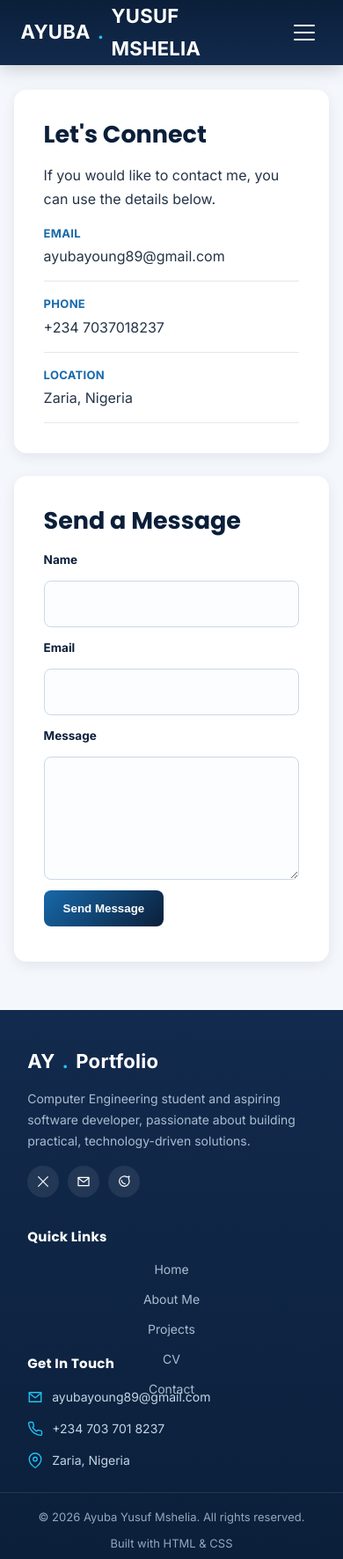
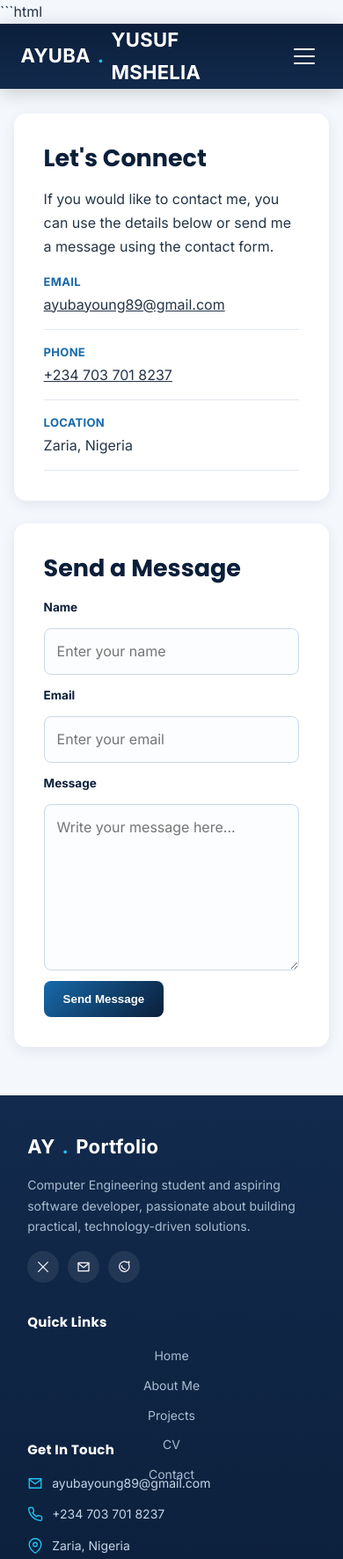
Before and after one commit to yubsonmax/ayubportforlio, a plain HTML site: page contact.html in a window 390 px wide. Shown: the top 1772 px of the page at 88% size. Drawn offline with Linux system fonts and the light colour scheme.

Commit message:
contact.html

````diff
--- a/contact.html
+++ b/contact.html
@@ -1,17 +1,26 @@
+```html
 <!DOCTYPE html>
 <html lang="en">
 <head>
     <meta charset="UTF-8">
     <meta name="viewport" content="width=device-width, initial-scale=1.0">
-    <meta name="description" content="Personal portfolio of Ayuba Yusuf Mshelia, future Computer Engineer.">
+
+    <meta name="description"
+          content="Personal portfolio of Ayuba Yusuf Mshelia, Future Computer Engineer.">
+
     <title>Contact Me | Ayuba Yusuf Mshelia</title>
 
+    <!-- Google Fonts -->
     <link rel="preconnect" href="https://fonts.googleapis.com">
     <link rel="preconnect" href="https://fonts.gstatic.com" crossorigin>
-    <link href="https://fonts.googleapis.com/css2?family=Inter:wght@400;500;600;700&family=Poppins:wght@600;700&display=swap" rel="stylesheet">
 
+    <link href="https://fonts.googleapis.com/css2?family=Inter:wght@400;500;600;700&family=Poppins:wght@600;700&display=swap"
+          rel="stylesheet">
+
+    <!-- Main CSS -->
     <link rel="stylesheet" href="assets/css/style.css">
 
+    <!-- Structured Data -->
     <script type="application/ld+json">
     {
         "@context": "https://schema.org",
@@ -21,140 +30,516 @@
     }
     </script>
 </head>
+
 <body>
 
-    <a class="skip-link" href="#main-content">Skip to content</a>
+    <!-- Skip Link -->
+    <a class="skip-link" href="#main-content">
+        Skip to content
+    </a>
 
-    <!-- Navigation Bar -->
+
+    <!-- =========================
+         NAVIGATION BAR
+    ========================== -->
+
     <header>
         <nav>
-             <div class="logo">AYUBA<span>.</span> YUSUF MSHELIA</div>
 
-            <button class="nav-toggle" aria-label="Toggle navigation menu" aria-expanded="false" aria-controls="primary-navigation">
+            <div class="logo">
+                AYUBA<span>.</span> YUSUF MSHELIA
+            </div>
+
+            <button
+                class="nav-toggle"
+                aria-label="Toggle navigation menu"
+                aria-expanded="false"
+                aria-controls="primary-navigation">
+
                 <span class="bar"></span>
                 <span class="bar"></span>
                 <span class="bar"></span>
+
             </button>
 
+
             <ul class="nav-links" id="primary-navigation">
-                    <li><a href="index.html">Home</a></li>
-                    <li><a href="about.html">About Me</a></li>
-                    <li><a href="education.html">Education</a></li>
-                    <li><a href="skills.html">Skills</a></li>
-                    <li><a href="projects.html">Projects</a></li>
-                    <li><a href="hobbies.html">Hobbies</a></li>
-                    <li><a href="cv.html">CV</a></li>
-                    <li><a href="contact.html" class="active" aria-current="page">Contact</a></li>
+
+                <li>
+                    <a href="index.html">
+                        Home
+                    </a>
+                </li>
+
+                <li>
+                    <a href="about.html">
+                        About Me
+                    </a>
+                </li>
+
+                <li>
+                    <a href="education.html">
+                        Education
+                    </a>
+                </li>
+
+                <li>
+                    <a href="skills.html">
+                        Skills
+                    </a>
+                </li>
+
+                <li>
+                    <a href="projects.html">
+                        Projects
+                    </a>
+                </li>
+
+                <li>
+                    <a href="hobbies.html">
+                        Hobbies
+                    </a>
+                </li>
+
+                <li>
+                    <a href="cv.html">
+                        CV
+                    </a>
+                </li>
+
+                <li>
+                    <a href="contact.html"
+                       class="active"
+                       aria-current="page">
+                        Contact
+                    </a>
+                </li>
+
             </ul>
+
         </nav>
     </header>
+
+
+
+    <!-- =========================
+         MAIN CONTENT
+    ========================== -->
 
     <main id="main-content">
 
         <section class="contact-grid">
 
+
+            <!-- =========================
+                 CONTACT INFORMATION
+            ========================== -->
+
             <div class="contact-info">
-                <h1>Let's Connect</h1>
-                <p>If you would like to contact me, you can use the details below.</p>
+
+                <h1>
+                    Let's Connect
+                </h1>
+
+                <p>
+                    If you would like to contact me, you can use
+                    the details below or send me a message using
+                    the contact form.
+                </p>
+
+
+                <!-- Email -->
 
                 <div class="info">
-                    <strong>Email</strong>
-                    ayubayoung89@gmail.com
+
+                    <strong>
+                        Email
+                    </strong>
+
+                    <a href="mailto:ayubayoung89@gmail.com">
+                        ayubayoung89@gmail.com
+                    </a>
+
                 </div>
 
+
+                <!-- Phone -->
+
                 <div class="info">
-                    <strong>Phone</strong>
-                    +234 7037018237
+
+                    <strong>
+                        Phone
+                    </strong>
+
+                    <a href="tel:+2347037018237">
+                        +234 703 701 8237
+                    </a>
+
                 </div>
 
+
+                <!-- Location -->
+
                 <div class="info">
-                    <strong>Location</strong>
+
+                    <strong>
+                        Location
+                    </strong>
+
                     Zaria, Nigeria
+
                 </div>
+
             </div>
 
+
+
+            <!-- =========================
+                 CONTACT FORM
+            ========================== -->
+
             <div class="contact-form">
-                <h1>Send a Message</h1>
 
-                <form action="#" method="post">
-                    <label for="name">Name</label>
-                    <input id="name" name="name" type="text" required>
+                <h1>
+                    Send a Message
+                </h1>
 
-                    <label for="email">Email</label>
-                    <input id="email" name="email" type="email" required>
 
-                    <label for="message">Message</label>
-                    <textarea id="message" name="message" required></textarea>
+                <!--
+                    FORMspree FORM
 
-                    <button type="submit">Send Message</button>
+                    Replace YOUR_FORM_ID with the ID
+                    provided by Formspree.
+
+                    Example:
+
+                    https://formspree.io/f/xabcdefg
+
+                -->
+
+                <form
+                    action="https://formspree.io/f/YOUR_FORM_ID"
+                    method="POST">
+
+
+                    <!-- Name -->
+
+                    <label for="name">
+                        Name
+                    </label>
+
+                    <input
+                        id="name"
+                        name="name"
+                        type="text"
+                        placeholder="Enter your name"
+                        required>
+
+
+
+                    <!-- Email -->
+
+                    <label for="email">
+                        Email
+                    </label>
+
+                    <input
+                        id="email"
+                        name="email"
+                        type="email"
+                        placeholder="Enter your email"
+                        required>
+
+
+
+                    <!-- Message -->
+
+                    <label for="message">
+                        Message
+                    </label>
+
+                    <textarea
+                        id="message"
+                        name="message"
+                        rows="6"
+                        placeholder="Write your message here..."
+                        required></textarea>
+
+
+
+                    <!-- Submit Button -->
+
+                    <button type="submit">
+                        Send Message
+                    </button>
+
                 </form>
 
-                <p class="small"><!-- Static exam website: the form does not send data to a server. --></p>
             </div>
 
         </section>
 
     </main>
 
-    <!-- Footer -->
+
+
+    <!-- =========================
+         FOOTER
+    ========================== -->
+
     <footer>
+
         <div class="footer-inner">
 
+
+            <!-- Footer Brand -->
+
             <div class="footer-brand">
-                <div class="logo">AY<span>.</span> Portfolio</div>
-                <p>Computer Engineering student and aspiring software developer, passionate about
-                   building practical, technology-driven solutions.</p>
+
+                <div class="logo">
+                    AY<span>.</span> Portfolio
+                </div>
+
+                <p>
+                    Computer Engineering student and aspiring
+                    software developer, passionate about building
+                    practical, technology-driven solutions.
+                </p>
+
+
+                <!-- Social Media -->
 
                 <div class="footer-social">
-                    <a href="https://twitter.com/Max__eth" target="_blank" rel="noopener" aria-label="X (Twitter)">
-                        <svg viewBox="0 0 24 24" fill="none" stroke-width="1.8" stroke-linecap="round" stroke-linejoin="round"><path d="M4 4l16 16M20 4L4 20"/></svg>
+
+
+                    <!-- X / Twitter -->
+
+                    <a
+                        href="https://twitter.com/Max__eth"
+                        target="_blank"
+                        rel="noopener"
+                        aria-label="X (Twitter)">
+
+                        <svg
+                            viewBox="0 0 24 24"
+                            fill="none"
+                            stroke-width="1.8"
+                            stroke-linecap="round"
+                            stroke-linejoin="round">
+
+                            <path d="M4 4l16 16"/>
+                            <path d="M20 4L4 20"/>
+
+                        </svg>
+
                     </a>
-                    <a href="mailto:ayubayoung89@gmail.com" aria-label="Email">
-                        <svg viewBox="0 0 24 24" fill="none" stroke-width="1.8" stroke-linecap="round" stroke-linejoin="round"><path d="M3 5h18v14H3z"/><path d="M3 6l9 7 9-7"/></svg>
+
+
+
+                    <!-- Email -->
+
+                    <a
+                        href="mailto:ayubayoung89@gmail.com"
+                        aria-label="Email">
+
+                        <svg
+                            viewBox="0 0 24 24"
+                            fill="none"
+                            stroke-width="1.8"
+                            stroke-linecap="round"
+                            stroke-linejoin="round">
+
+                            <path d="M3 5h18v14H3z"/>
+                            <path d="M3 6l9 7 9-7"/>
+
+                        </svg>
+
                     </a>
-                    <a href="https://wa.me/2347037018237" target="_blank" rel="noopener" aria-label="WhatsApp">
-                        <svg viewBox="0 0 24 24" fill="none" stroke-width="1.8" stroke-linecap="round" stroke-linejoin="round"><path d="M21 11.5a8.5 8.5 0 1 1-3.8-7.1L21 3l-1.2 3.9a8.46 8.46 0 0 1 1.2 4.6z"/><path d="M8 10c0 3 3 6 6 6"/></svg>
+
+
+
+                    <!-- WhatsApp -->
+
+                    <a
+                        href="https://wa.me/2347037018237"
+                        target="_blank"
+                        rel="noopener"
+                        aria-label="WhatsApp">
+
+                        <svg
+                            viewBox="0 0 24 24"
+                            fill="none"
+                            stroke-width="1.8"
+                            stroke-linecap="round"
+                            stroke-linejoin="round">
+
+                            <path d="M21 11.5a8.5 8.5 0 1 1-3.8-7.1L21 3l-1.2 3.9a8.46 8.46 0 0 1 1.2 4.6z"/>
+
+                            <path d="M8 10c0 3 3 6 6 6"/>
+
+                        </svg>
+
                     </a>
+
                 </div>
+
             </div>
 
+
+
+            <!-- Quick Links -->
+
             <div class="footer-col">
-                <h3>Quick Links</h3>
-                <nav class="footer-links" aria-label="Footer">
-                    <a href="index.html">Home</a>
-                    <a href="about.html">About Me</a>
-                    <a href="projects.html">Projects</a>
-                    <a href="cv.html">CV</a>
-                    <a href="contact.html">Contact</a>
+
+                <h3>
+                    Quick Links
+                </h3>
+
+                <nav
+                    class="footer-links"
+                    aria-label="Footer">
+
+                    <a href="index.html">
+                        Home
+                    </a>
+
+                    <a href="about.html">
+                        About Me
+                    </a>
+
+                    <a href="projects.html">
+                        Projects
+                    </a>
+
+                    <a href="cv.html">
+                        CV
+                    </a>
+
+                    <a href="contact.html">
+                        Contact
+                    </a>
+
                 </nav>
+
             </div>
 
+
+
+            <!-- Get In Touch -->
+
             <div class="footer-col">
-                <h3>Get In Touch</h3>
+
+                <h3>
+                    Get In Touch
+                </h3>
+
                 <ul class="footer-contact">
+
+
+                    <!-- Email -->
+
                     <li>
-                        <svg viewBox="0 0 24 24" fill="none" stroke-width="1.8" stroke-linecap="round" stroke-linejoin="round"><path d="M3 5h18v14H3z"/><path d="M3 6l9 7 9-7"/></svg>
-                        <a href="mailto:ayubayoung89@gmail.com">ayubayoung89@gmail.com</a>
+
+                        <svg
+                            viewBox="0 0 24 24"
+                            fill="none"
+                            stroke-width="1.8"
+                            stroke-linecap="round"
+                            stroke-linejoin="round">
+
+                            <path d="M3 5h18v14H3z"/>
+                            <path d="M3 6l9 7 9-7"/>
+
+                        </svg>
+
+                        <a href="mailto:ayubayoung89@gmail.com">
+                            ayubayoung89@gmail.com
+                        </a>
+
                     </li>
+
+
+
+                    <!-- Phone -->
+
                     <li>
-                        <svg viewBox="0 0 24 24" fill="none" stroke-width="1.8" stroke-linecap="round" stroke-linejoin="round"><path d="M22 16.92v3a2 2 0 0 1-2.18 2 19.79 19.79 0 0 1-8.63-3.07 19.5 19.5 0 0 1-6-6 19.79 19.79 0 0 1-3.07-8.67A2 2 0 0 1 4.11 2h3a2 2 0 0 1 2 1.72c.13.96.36 1.9.7 2.81a2 2 0 0 1-.45 2.11L8.09 9.91a16 16 0 0 0 6 6l1.27-1.27a2 2 0 0 1 2.11-.45c.91.34 1.85.57 2.81.7A2 2 0 0 1 22 16.92z"/></svg>
-                        <a href="tel:+2347037018237">+234 703 701 8237</a>
+
+                        <svg
+                            viewBox="0 0 24 24"
+                            fill="none"
+                            stroke-width="1.8"
+                            stroke-linecap="round"
+                            stroke-linejoin="round">
+
+                            <path d="M22 16.92v3a2 2 0 0 1-2.18 2 19.79 19.79 0 0 1-8.63-3.07 19.5 19.5 0 0 1-6-6 19.79 19.79 0 0 1-3.07-8.67A2 2 0 0 1 4.11 2h3a2 2 0 0 1 2 1.72c.13.96.36 1.9.7 2.81a2 2 0 0 1-.45 2.11L8.09 9.91a16 16 0 0 0 6 6l1.27-1.27a2 2 0 0 1 2.11-.45c.91.34 1.85.57 2.81.7A2 2 0 0 1 22 16.92z"/>
+
+                        </svg>
+
+                        <a href="tel:+2347037018237">
+                            +234 703 701 8237
+                        </a>
+
                     </li>
+
+
+
+                    <!-- Location -->
+
                     <li>
-                        <svg viewBox="0 0 24 24" fill="none" stroke-width="1.8" stroke-linecap="round" stroke-linejoin="round"><path d="M21 10c0 7-9 13-9 13s-9-6-9-13a9 9 0 0 1 18 0z"/><circle cx="12" cy="10" r="3"/></svg>
-                        <span>Zaria, Nigeria</span>
+
+                        <svg
+                            viewBox="0 0 24 24"
+                            fill="none"
+                            stroke-width="1.8"
+                            stroke-linecap="round"
+                            stroke-linejoin="round">
+
+                            <path d="M21 10c0 7-9 13-9 13s-9-6-9-13a9 9 0 0 1 18 0z"/>
+
+                            <circle
+                                cx="12"
+                                cy="10"
+                                r="3"/>
+
+                        </svg>
+
+                        <span>
+                            Zaria, Nigeria
+                        </span>
+
                     </li>
+
                 </ul>
+
             </div>
 
         </div>
 
+
+
+        <!-- Footer Bottom -->
+
         <div class="footer-bottom">
-            <p>&copy; 2026 Ayuba Yusuf Mshelia. All rights reserved.</p>
-            <p>Built with HTML &amp; CSS</p>
+
+            <p>
+                &copy; 2026 Ayuba Yusuf Mshelia.
+                All rights reserved.
+            </p>
+
+            <p>
+                Built with HTML &amp; CSS
+            </p>
+
         </div>
+
     </footer>
 
+
+
+    <!-- JavaScript -->
+
     <script src="assets/js/main.js"></script>
+
 </body>
 </html>
+```
````
